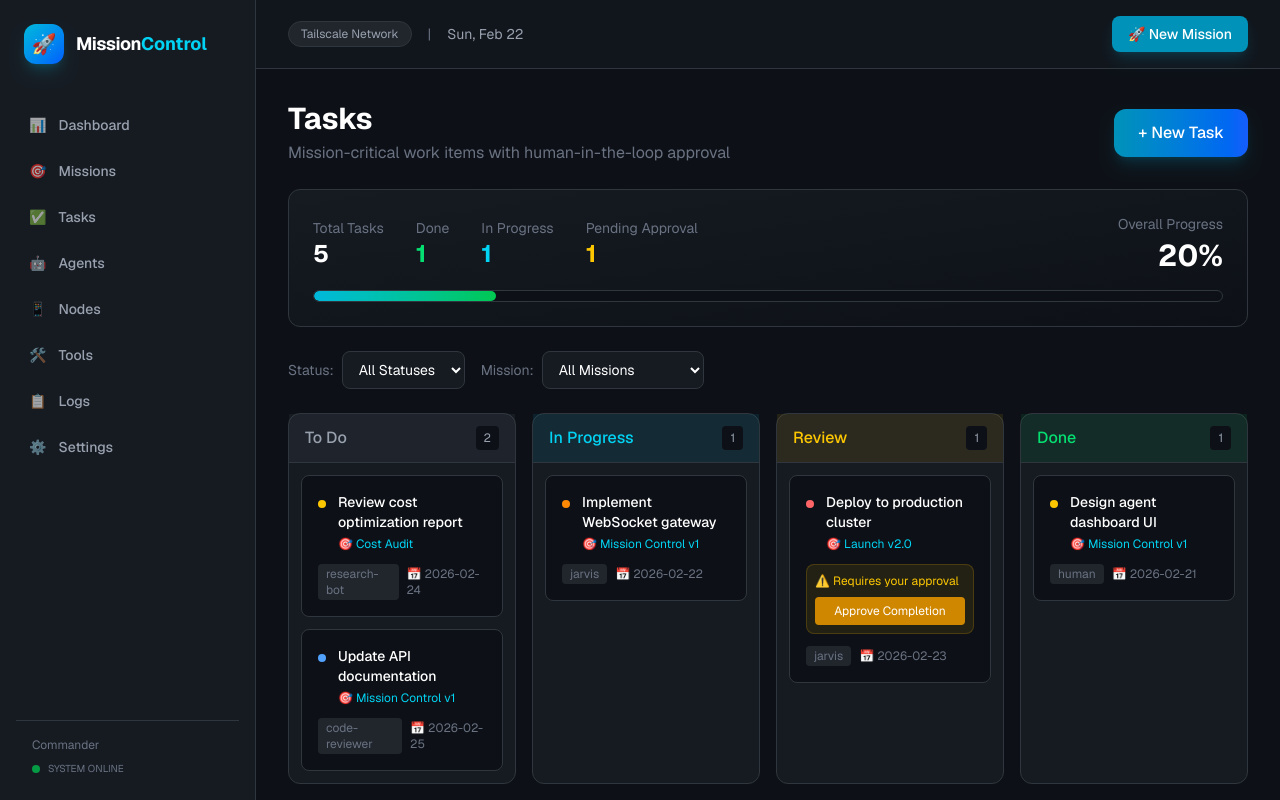
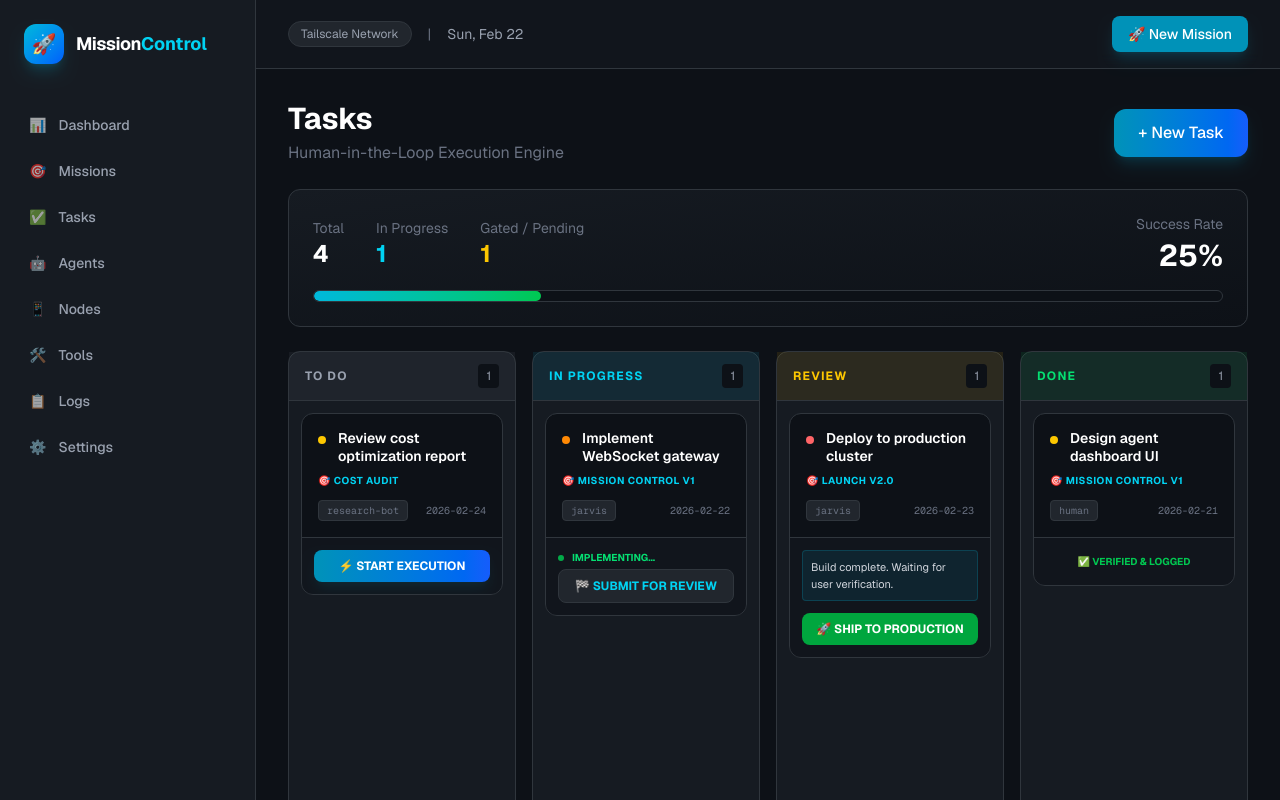
Before and after one commit to alberto-projects26/projects, a Next.js app: page /tasks in a window 1280 px wide. Shown: the top 800 px of the page. Built offline with nearby package versions, Linux system fonts and the light colour scheme.

Commit message:
Add human-in-the-loop task execution workflow with approval gates

```diff
--- a/src/app/tasks/page.tsx
+++ b/src/app/tasks/page.tsx
@@ -13,14 +13,15 @@ interface Task {
   tags: string[];
   requiresApproval: boolean;
   approved?: boolean;
+  plan?: string;
+  planApproved?: boolean;
 }
 
 const initialTasks: Task[] = [
-  { id: 't-001', title: 'Implement WebSocket gateway', status: 'in-progress', priority: 'high', mission: 'Mission Control v1', assignee: 'jarvis', due: '2026-02-22', tags: ['backend', 'websocket'], requiresApproval: false },
+  { id: 't-001', title: 'Implement WebSocket gateway', status: 'in-progress', priority: 'high', mission: 'Mission Control v1', assignee: 'jarvis', due: '2026-02-22', tags: ['backend', 'websocket'], requiresApproval: true, plan: '1. Setup socket server\n2. Design messaging protocol\n3. Integrated with dashboard', planApproved: true },
   { id: 't-002', title: 'Design agent dashboard UI', status: 'done', priority: 'medium', mission: 'Mission Control v1', assignee: 'human', due: '2026-02-21', tags: ['ui', 'design'], requiresApproval: false },
   { id: 't-003', title: 'Deploy to production cluster', status: 'review', priority: 'critical', mission: 'Launch v2.0', assignee: 'jarvis', due: '2026-02-23', tags: ['deploy', 'infrastructure'], requiresApproval: true, approved: false },
   { id: 't-004', title: 'Review cost optimization report', status: 'todo', priority: 'medium', mission: 'Cost Audit', assignee: 'research-bot', due: '2026-02-24', tags: ['analytics'], requiresApproval: false },
-  { id: 't-005', title: 'Update API documentation', status: 'todo', priority: 'low', mission: 'Mission Control v1', assignee: 'code-reviewer', due: '2026-02-25', tags: ['docs'], requiresApproval: false },
 ];
 
 const statusConfig = {
@@ -61,9 +62,42 @@ export default function TasksPage() {
     const total = tasks.length;
     const done = tasks.filter(t => t.status === 'done').length;
     const inProgress = tasks.filter(t => t.status === 'in-progress').length;
-    const pendingApproval = tasks.filter(t => t.requiresApproval && !t.approved && t.status === 'review').length;
+    const pendingApproval = tasks.filter(t => (t.requiresApproval && !t.approved && t.status === 'review') || (t.status === 'in-progress' && t.plan && !t.planApproved)).length;
     return { total, done, inProgress, pendingApproval, progress: Math.round((done / total) * 100) };
   }, [tasks]);
+
+  const startTask = (id: string) => {
+    setTasks(prev => prev.map(task => {
+      if (task.id !== id) return task;
+      return {
+        ...task,
+        status: 'in-progress',
+        plan: `Executing task ${task.id}: Initializing logic...`,
+        planApproved: false
+      };
+    }));
+  };
+
+  const approvePlan = (id: string) => {
+    setTasks(prev => prev.map(task => {
+      if (task.id !== id) return task;
+      return { ...task, planApproved: true };
+    }));
+  };
+
+  const completeTask = (id: string) => {
+    setTasks(prev => prev.map(task => {
+      if (task.id !== id) return task;
+      return { ...task, status: 'review' };
+    }));
+  };
+
+  const approveSuccess = (id: string) => {
+    setTasks(prev => prev.map(task => {
+      if (task.id !== id) return task;
+      return { ...task, status: 'done', approved: true };
+    }));
+  };
 
   const moveTaskStatus = (id: string, direction: 'forward' | 'backward') => {
     const statusOrder: Task['status'][] = ['todo', 'in-progress', 'review', 'done'];
@@ -71,22 +105,13 @@ export default function TasksPage() {
       if (task.id !== id) return task;
       const idx = statusOrder.indexOf(task.status);
       if (direction === 'forward' && idx < statusOrder.length - 1) {
-        const newStatus = statusOrder[idx + 1];
-        // Block if requires approval and moving to done
-        if (newStatus === 'done' && task.requiresApproval && !task.approved) {
-          return { ...task, status: 'review' };
-        }
-        return { ...task, status: newStatus };
+        return { ...task, status: statusOrder[idx + 1] };
       }
       if (direction === 'backward' && idx > 0) {
         return { ...task, status: statusOrder[idx - 1] };
       }
       return task;
     }));
-  };
-
-  const approveTask = (id: string) => {
-    setTasks(prev => prev.map(task => task.id === id ? { ...task, approved: true } : task));
   };
 
   const [newTask, setNewTask] = useState({ title: '', mission: '', priority: 'medium' as Task['priority'] });
@@ -102,7 +127,7 @@ export default function TasksPage() {
       assignee: 'jarvis',
       due: new Date(Date.now() + 7 * 24 * 60 * 60 * 1000).toISOString().split('T')[0],
       tags: [],
-      requiresApproval: newTask.priority === 'critical',
+      requiresApproval: true,
     };
     setTasks([...tasks, task]);
     setShowNewTask(false);
@@ -115,7 +140,7 @@ export default function TasksPage() {
       <div className="flex items-center justify-between">
         <div>
           <h1 className="text-3xl font-bold text-white">Tasks</h1>
-          <p className="text-gray-500 mt-1">Mission-critical work items with human-in-the-loop approval</p>
+          <p className="text-gray-500 mt-1">Human-in-the-Loop Execution Engine</p>
         </div>
         <button
           onClick={() => setShowNewTask(true)}
@@ -130,12 +155,8 @@ export default function TasksPage() {
         <div className="flex items-center justify-between mb-4">
           <div className="flex items-center gap-8">
             <div>
-              <div className="text-sm text-gray-500">Total Tasks</div>
+              <div className="text-sm text-gray-500">Total</div>
               <div className="text-2xl font-bold text-white">{stats.total}</div>
-            </div>
-            <div>
-              <div className="text-sm text-gray-500">Done</div>
-              <div className="text-2xl font-bold text-green-400">{stats.done}</div>
             </div>
             <div>
               <div className="text-sm text-gray-500">In Progress</div>
@@ -143,13 +164,13 @@ export default function TasksPage() {
             </div>
             {stats.pendingApproval > 0 && (
               <div>
-                <div className="text-sm text-gray-500">Pending Approval</div>
+                <div className="text-sm text-gray-500">Gated / Pending</div>
                 <div className="text-2xl font-bold text-yellow-400">{stats.pendingApproval}</div>
               </div>
             )}
           </div>
           <div className="text-right">
-            <div className="text-sm text-gray-500 mb-1">Overall Progress</div>
+            <div className="text-sm text-gray-500 mb-1">Success Rate</div>
             <div className="text-3xl font-bold text-white">{stats.progress}%</div>
           </div>
         </div>
@@ -161,109 +182,103 @@ export default function TasksPage() {
         </div>
       </div>
 
-      {/* Filters */}
-      <div className="flex items-center gap-4">
-        <div className="flex items-center gap-2">
-          <span className="text-sm text-gray-500">Status:</span>
-          <select
-            value={filterStatus}
-            onChange={(e) => setFilterStatus(e.target.value)}
-            className="px-3 py-2 rounded-lg bg-[#161b22] border border-[#30363d] text-sm text-white"
-          >
-            <option value="all">All Statuses</option>
-            <option value="todo">To Do</option>
-            <option value="in-progress">In Progress</option>
-            <option value="review">Review</option>
-            <option value="done">Done</option>
-          </select>
-        </div>
-        <div className="flex items-center gap-2">
-          <span className="text-sm text-gray-500">Mission:</span>
-          <select
-            value={filterMission}
-            onChange={(e) => setFilterMission(e.target.value)}
-            className="px-3 py-2 rounded-lg bg-[#161b22] border border-[#30363d] text-sm text-white"
-          >
-            <option value="all">All Missions</option>
-            {missions.map(m => <option key={m} value={m}>{m}</option>)}
-          </select>
-        </div>
-      </div>
-
       {/* Kanban Board */}
       <div className="grid grid-cols-4 gap-4">
         {(['todo', 'in-progress', 'review', 'done'] as const).map(status => {
           const columnTasks = filteredTasks.filter(t => t.status === status);
           const config = statusConfig[status];
           return (
-            <div key={status} className="bg-[#161b22] border border-[#30363d] rounded-xl">
+            <div key={status} className="bg-[#161b22] border border-[#30363d] rounded-xl flex flex-col min-h-[600px]">
               <div className={`px-4 py-3 border-b border-[#30363d] flex items-center justify-between ${config.bg}`}>
-                <span className={`font-medium ${config.color}`}>{config.label}</span>
+                <span className={`font-bold text-xs uppercase tracking-widest ${config.color}`}>{config.label}</span>
                 <span className="text-xs text-gray-400 bg-[#0d1117] px-2 py-1 rounded">{columnTasks.length}</span>
               </div>
-              <div className="p-3 space-y-3 min-h-[200px]">
+
+              <div className="p-3 space-y-3 flex-1">
                 {columnTasks.map(task => (
                   <div
                     key={task.id}
-                    className="bg-[#0d1117] border border-[#30363d] rounded-lg p-4 hover:border-gray-500 transition-colors cursor-pointer"
-                    onClick={() => setExpandedTask(expandedTask === task.id ? null : task.id)}
+                    className={`bg-[#0d1117] border rounded-xl overflow-hidden transition-all ${
+                      expandedTask === task.id ? 'border-cyan-500 ring-1 ring-cyan-500/20 shadow-xl' : 'border-[#30363d] hover:border-gray-600'
+                    }`}
                   >
-                    <div className="flex items-start gap-3 mb-3">
-                      <div className={`w-2 h-2 rounded-full mt-2 ${priorityConfig[task.priority].dot}`} />
-                      <div className="flex-1">
-                        <h4 className="font-medium text-white text-sm">{task.title}</h4>
+                    <div className="p-4 cursor-pointer" onClick={() => setExpandedTask(expandedTask === task.id ? null : task.id)}>
+                      <div className="flex items-start gap-3 mb-2">
+                        <div className={`w-2 h-2 rounded-full mt-1.5 ${priorityConfig[task.priority].dot}`} />
+                        <h4 className="font-semibold text-white text-sm leading-tight flex-1">{task.title}</h4>
+                      </div>
+
                       {task.mission && (
-                          <div className="text-xs text-cyan-400 mt-1">🎯 {task.mission}</div>
+                        <div className="text-[10px] text-cyan-400 font-bold uppercase tracking-wider mb-3">🎯 {task.mission}</div>
                       )}
+
+                      <div className="flex items-center justify-between text-[10px] text-gray-500 font-mono">
+                        <span className="bg-[#21262d] px-2 py-0.5 rounded border border-[#30363d]">{task.assignee}</span>
+                        <span>{task.due}</span>
                       </div>
                     </div>
 
-                    {task.requiresApproval && task.status === 'review' && !task.approved && (
-                      <div className="mb-3 p-2 bg-yellow-500/10 border border-yellow-500/20 rounded-lg">
-                        <div className="text-xs text-yellow-400 mb-2">⚠️ Requires your approval</div>
+                    {/* Action Layer */}
+                    <div className="bg-[#161b22]/50 border-t border-[#30363d] p-3">
+                      {task.status === 'todo' && (
                         <button
-                          onClick={(e) => { e.stopPropagation(); approveTask(task.id); }}
-                          className="w-full py-1.5 text-xs bg-yellow-600 hover:bg-yellow-500 text-white rounded transition-colors"
+                          onClick={() => startTask(task.id)}
+                          className="w-full py-2 bg-gradient-to-r from-cyan-600 to-blue-600 text-white text-xs font-bold rounded-lg shadow-lg shadow-cyan-600/10 active:scale-[0.98] transition-all"
                         >
-                          Approve Completion
+                          ⚡ START EXECUTION
+                        </button>
+                      )}
+
+                      {task.status === 'in-progress' && !task.planApproved && (
+                        <div className="space-y-3">
+                          <div className="p-2 bg-yellow-500/10 border border-yellow-500/20 rounded text-[11px]">
+                            <p className="text-yellow-400 font-bold mb-1">📋 PROPOSED PLAN:</p>
+                            <p className="text-gray-400 italic">"{task.plan}"</p>
+                          </div>
+                          <button
+                            onClick={() => approvePlan(task.id)}
+                            className="w-full py-2 bg-yellow-600 text-white text-xs font-bold rounded-lg"
+                          >
+                            ✅ APPROVE PLAN
                           </button>
                         </div>
                       )}
 
-                    <div className="flex items-center justify-between text-xs text-gray-500">
-                      <div className="flex items-center gap-2">
-                        <span className="px-2 py-0.5 bg-[#21262d] rounded">{task.assignee}</span>
-                        <span>📅 {task.due}</span>
+                      {task.status === 'in-progress' && task.planApproved && (
+                        <div className="space-y-3">
+                          <div className="flex items-center gap-2 text-[10px] text-green-400 font-bold uppercase mb-1">
+                            <span className="w-1.5 h-1.5 bg-green-500 rounded-full animate-pulse" />
+                            Implementing...
                           </div>
+                          <button
+                            onClick={() => completeTask(task.id)}
+                            className="w-full py-2 bg-[#21262d] border border-[#30363d] text-cyan-400 text-xs font-bold rounded-lg"
+                          >
+                            🏁 SUBMIT FOR REVIEW
+                          </button>
                         </div>
+                      )}
 
-                    {expandedTask === task.id && (
-                      <div className="mt-4 pt-4 border-t border-[#30363d]">
-                        <div className="flex items-center gap-2 mb-3">
-                          {task.tags.map(tag => (
-                            <span key={tag} className="text-xs px-2 py-1 bg-[#21262d] rounded text-gray-400">{tag}</span>
-                          ))}
+                      {task.status === 'review' && (
+                        <div className="space-y-3">
+                          <div className="p-2 bg-cyan-500/10 border border-cyan-500/20 rounded text-[11px] text-gray-300">
+                            Build complete. Waiting for user verification.
                           </div>
-                        <div className="flex gap-2">
-                          {status !== 'todo' && (
                           <button
-                              onClick={(e) => { e.stopPropagation(); moveTaskStatus(task.id, 'backward'); }}
-                              className="px-3 py-1.5 text-xs bg-[#21262d] hover:bg-[#30363d] text-gray-300 rounded transition-colors"
+                            onClick={() => approveSuccess(task.id)}
+                            className="w-full py-2 bg-green-600 text-white text-xs font-bold rounded-lg"
                           >
-                              ← Move Back
+                            🚀 SHIP TO PRODUCTION
                           </button>
+                        </div>
                       )}
-                          {status !== 'done' && (
-                            <button
-                              onClick={(e) => { e.stopPropagation(); moveTaskStatus(task.id, 'forward'); }}
-                              className="flex-1 px-3 py-1.5 text-xs bg-cyan-600/20 hover:bg-cyan-600/30 text-cyan-400 rounded transition-colors"
-                            >
-                              Move Forward →
-                            </button>
+
+                      {task.status === 'done' && (
+                        <div className="flex items-center justify-center py-1 text-[10px] text-green-500 font-bold uppercase">
+                          ✅ Verified & Logged
+                        </div>
                       )}
                     </div>
-                      </div>
-                    )}
                   </div>
                 ))}
               </div>
@@ -271,69 +286,6 @@ export default function TasksPage() {
           );
         })}
       </div>
-
-      {/* New Task Modal */}
-      {showNewTask && (
-        <div className="fixed inset-0 bg-black/50 backdrop-blur-sm flex items-center justify-center z-50">
-          <div className="bg-[#161b22] border border-[#30363d] rounded-xl p-6 w-full max-w-md">
-            <h2 className="text-xl font-bold text-white mb-4">Create New Task</h2>
-            <div className="space-y-4">
-              <div>
-                <label className="block text-sm text-gray-400 mb-2">Task Title</label>
-                <input
-                  type="text"
-                  value={newTask.title}
-                  onChange={(e) => setNewTask({ ...newTask, title: e.target.value })}
-                  className="w-full px-4 py-2 rounded-lg bg-[#0d1117] border border-[#30363d] text-white focus:border-cyan-500 focus:outline-none"
-                  placeholder="What needs to be done?"
-                />
-              </div>
-              <div>
-                <label className="block text-sm text-gray-400 mb-2">Mission</label>
-                <input
-                  type="text"
-                  value={newTask.mission}
-                  onChange={(e) => setNewTask({ ...newTask, mission: e.target.value })}
-                  className="w-full px-4 py-2 rounded-lg bg-[#0d1117] border border-[#30363d] text-white focus:border-cyan-500 focus:outline-none"
-                  placeholder="Link to a mission (optional)"
-                />
-              </div>
-              <div>
-                <label className="block text-sm text-gray-400 mb-2">Priority</label>
-                <div className="flex gap-2">
-                  {(['low', 'medium', 'high', 'critical'] as const).map(p => (
-                    <button
-                      key={p}
-                      onClick={() => setNewTask({ ...newTask, priority: p })}
-                      className={`flex-1 px-3 py-2 rounded-lg text-sm capitalize transition-colors ${
-                        newTask.priority === p
-                          ? 'bg-cyan-600 text-white'
-                          : 'bg-[#21262d] text-gray-400 hover:bg-[#30363d]'
-                      }`}
-                    >
-                      {p}
-                    </button>
-                  ))}
-                </div>
-              </div>
-            </div>
-            <div className="flex justify-end gap-3 mt-6">
-              <button
-                onClick={() => setShowNewTask(false)}
-                className="px-4 py-2 text-gray-400 hover:text-white transition-colors"
-              >
-                Cancel
-              </button>
-              <button
-                onClick={addTask}
-                className="px-6 py-2 rounded-lg bg-cyan-600 hover:bg-cyan-500 text-white font-medium transition-colors"
-              >
-                Create Task
-              </button>
-            </div>
-          </div>
-        </div>
-      )}
     </div>
   );
 }
```
Lines whose indentation alone changed are shown as unchanged.
